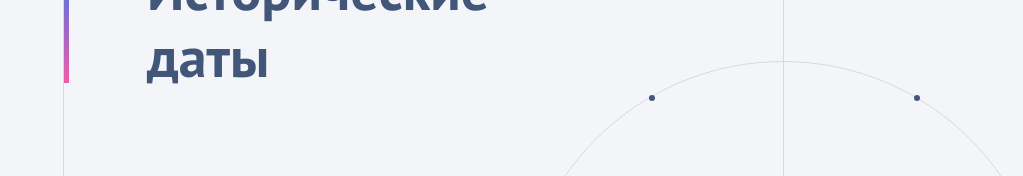
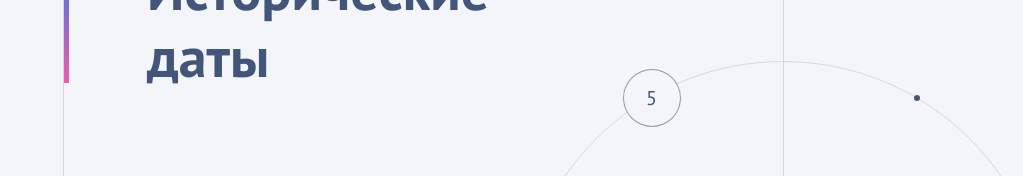
Before and after one commit to MustafaProger/onlyteam_test, a React app: page / in a window 1280 px wide. Shown: the part 214-390 px from the top of the page, without its empty margins (257-1280 px from the left). Built offline with nearby package versions, Linux system fonts and the light colour scheme.

Commit message:
feat: установка активной точки

```diff
--- a/src/components/TimelineCircle.tsx
+++ b/src/components/TimelineCircle.tsx
@@ -1,6 +1,6 @@
 import React, { useMemo } from "react";
 import { connect } from "react-redux";
-import { CountDots } from "../interfaces/interfaces";
+import { WorkWithDots } from "../interfaces/interfaces";
 import styled from "styled-components";
 
 const Circle = styled.div`
@@ -60,9 +60,24 @@ const Dot = styled.div`
 	&:hover::before {
 		opacity: 1;
 	}
+
+	&.active::before {
+		opacity: 1;
+	}
+
+	&.active::after {
+		width: 56px;
+		height: 56px;
+		background-color: #f4f5f9;
+		border: 1px solid rgba(48, 62, 88, 0.5);
+	}
 `;
 
-const TimelineCircle = ({ countDots }: CountDots) => {
+const TimelineCircle = ({
+	countDots,
+	activeDot,
+	setActiveDot,
+}: WorkWithDots) => {
 	const radius = 265;
 
 	const dots = useMemo(() => {
@@ -83,14 +98,25 @@ const TimelineCircle = ({ countDots }: CountDots) => {
 					key={i}
 					data-index={dot.index}
 					style={{ left: `${dot.x}px`, top: `${dot.y}px` }}
+					className={activeDot === dot.index ? "active" : ""}
+					onClick={() => setActiveDot(i)}
 				/>
 			))}
 		</Circle>
 	);
 };
 
-function mapStatetoProps(state: any): CountDots {
-	return { countDots: state.countDots };
+function mapStatetoProps(
+	state: any
+): Pick<WorkWithDots, "countDots" | "activeDot"> {
+	return { countDots: state.countDots, activeDot: state.activeDot };
 }
 
-export default connect(mapStatetoProps)(TimelineCircle);
+function mapDispatchToProps(dispatch: any): Pick<WorkWithDots, "setActiveDot"> {
+	return {
+		setActiveDot: (index) =>
+			dispatch({ type: "SET_ACTIVE_DOT", payload: index }),
+	};
+}
+
+export default connect(mapStatetoProps, mapDispatchToProps)(TimelineCircle);
--- a/src/interfaces/interfaces.ts
+++ b/src/interfaces/interfaces.ts
@@ -1,3 +1,5 @@
-export interface CountDots {
+export interface WorkWithDots {
 	countDots: number;
+	activeDot: number;
+	setActiveDot: (index: number) => void;
 }
--- a/src/store/store.ts
+++ b/src/store/store.ts
@@ -1,9 +1,11 @@
 import { createStore } from "redux";
 
-const initialStore = { countDots: 6 };
+const initialStore = { countDots: 6, activeDot: 5 };
 
 function reducer(store = initialStore, action: any) {
 	switch (action.type) {
+		case "SET_ACTIVE_DOT":
+			return { ...store, activeDot: action.payload };
 		default:
 			return store;
 	}
```
